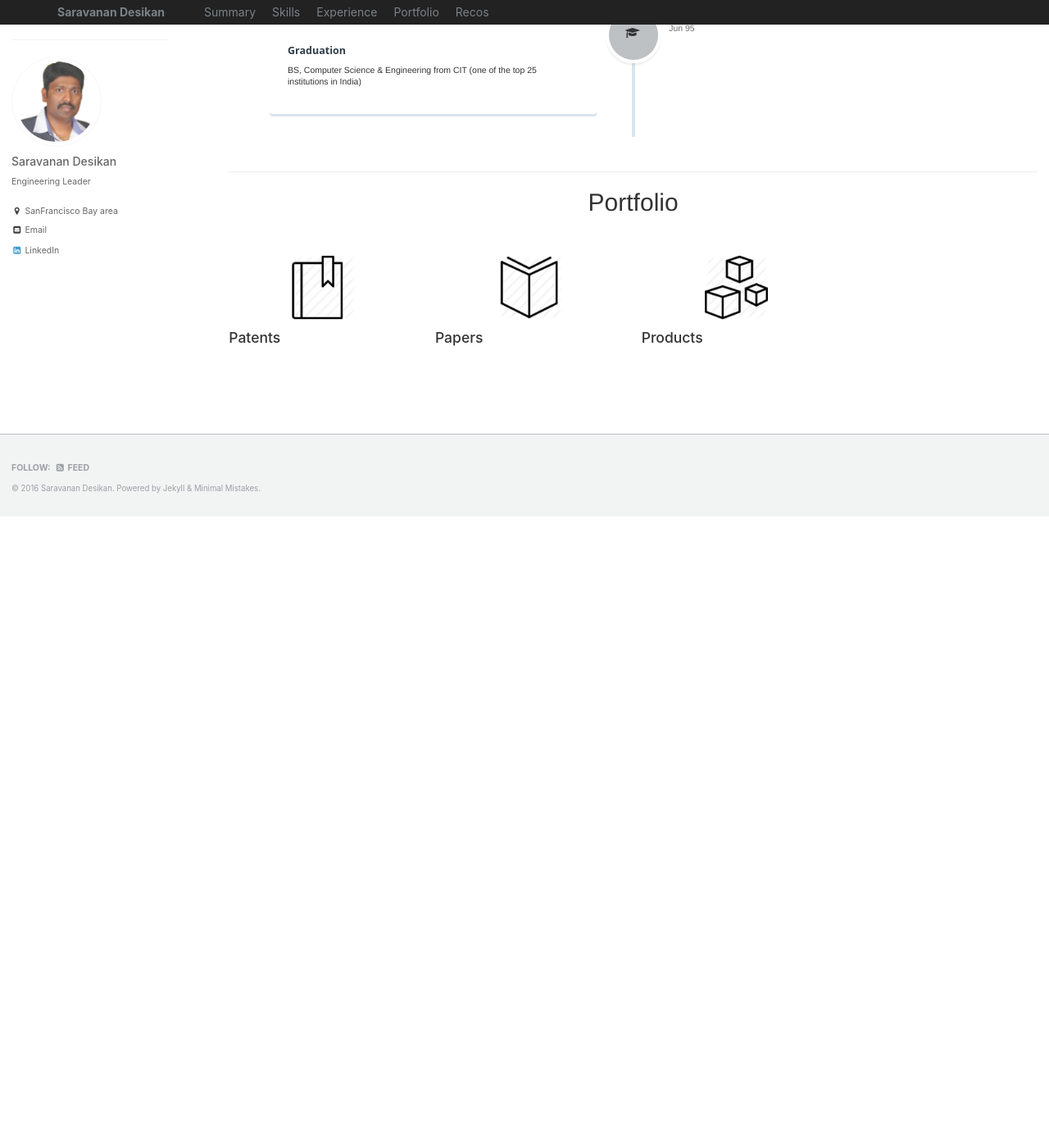
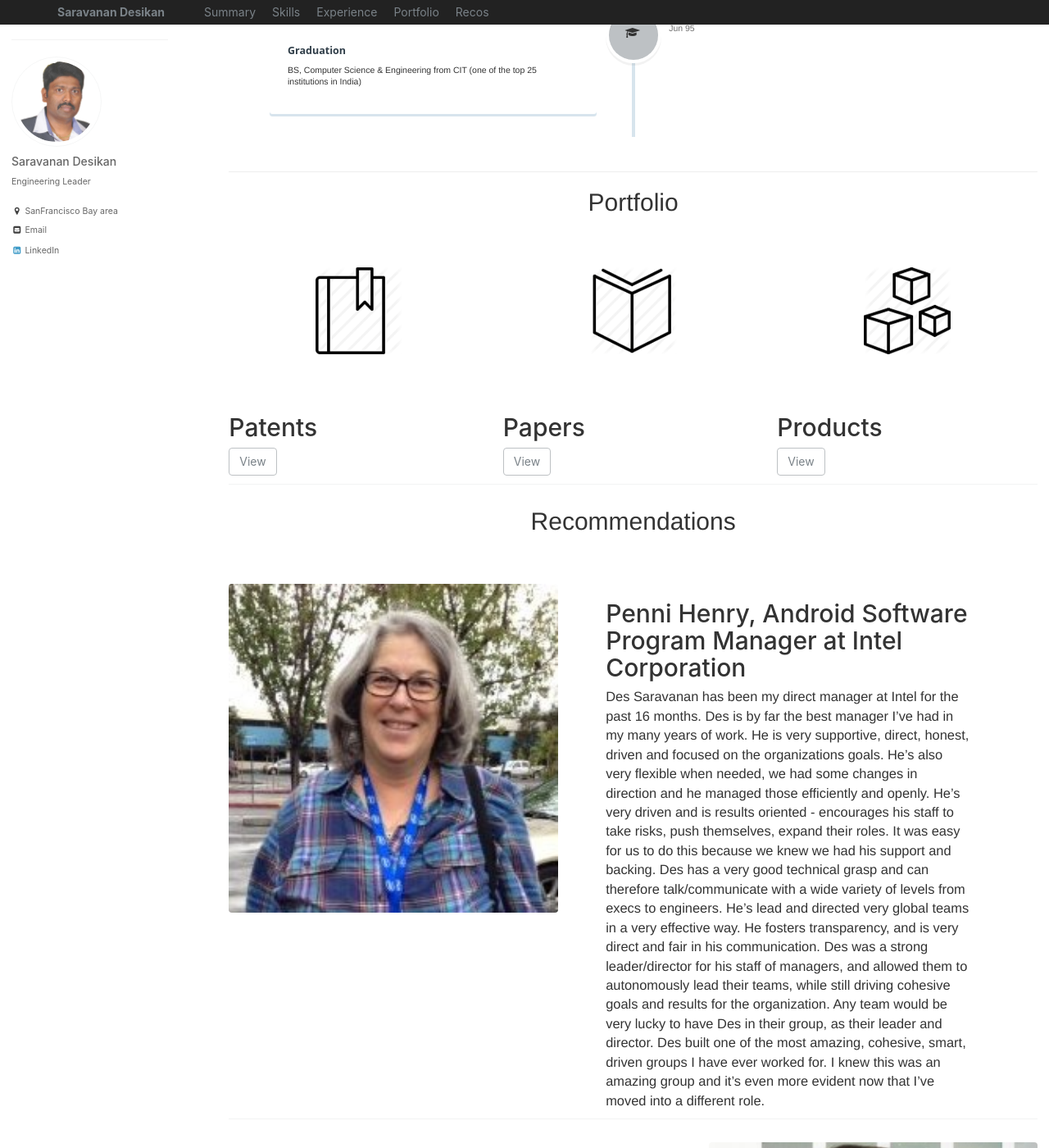
Before and after one commit to nitheeshkl/des, a Jekyll site: the page built from _pages/home.md, in a window 1280 px wide and 1400 px high, scrolled down 3436 px. Shown: the whole window at 82% size. Built offline with Jekyll 4.4.1, drawn with Linux system fonts in a browser that asks for light colours; before the commit the page ends 4066 px from its top, so only the background shows below that; some of the changed text lies outside the part shown.

Commit message:
add recommendations
Signed-off-by: Nitheesh K L <nitheesh.k.l@intel.com>

```diff
--- a/_pages/home.md
+++ b/_pages/home.md
@@ -9,7 +9,6 @@
 **Android**, **Mobile platforms**, **Runtimes**, **Networking** and **Security**.
 Flexible approach to perform in different roles and to scale appropriately as
 the team requires."
-
 header:
     overlay_image: banner_bg.jpg
     overlay_image_2: bio-photo.jpg
@@ -70,6 +69,88 @@
             institutions in India)"
       fa-icon: graduation-cap
       date: "Jun 95"
+reco_penni:
+    - image_path: penni.jpg
+      alt: "Penni's reco"
+      title: "Penni Henry, Android Software Program Manager at Intel Corporation"
+      excerpt: "Des Saravanan has been my direct manager at Intel for the past
+      16 months. Des is by far the best manager I've had in my many years of
+      work. He is very supportive,  direct,  honest,  driven and focused on the
+      organizations goals. He's also very flexible when needed,  we had some
+      changes in direction and he managed those efficiently and openly. He's
+      very driven and is results oriented - encourages his staff to take risks,
+      push themselves,  expand their roles. It was easy for us to do this
+      because we knew we had his support and backing. Des has a very good
+      technical grasp and can therefore talk/communicate with a wide variety of
+      levels from execs to engineers. He's lead and directed very global teams
+      in a very effective way. He fosters transparency,  and is very direct and
+      fair in his communication. Des was a strong leader/director for his staff
+      of managers,  and allowed them to autonomously lead their teams,  while
+      still driving cohesive goals and results for the organization. Any team
+      would be very lucky to have Des in their group,  as their leader and
+      director. Des built one of the most amazing,  cohesive,  smart,  driven
+      groups I have ever worked for. I knew this was an amazing group and it's
+      even more evident now that I've moved into a different role."
+reco_abhay:
+    - image_path: abhay.jpg
+      alt: "Abhay's reco"
+      title: "Abhay Kanhere, Software Architect at Intel Corporation"
+      excerpt: "Des is a great team builder,  able to strike a good balance
+      between clock-work execution and innovation exploration. At Intel,  Des
+      has built a good technically strong team with transparency and execution
+      urgency. The team camaraderie is exceptionally noticeable."
+reco_sam:
+    - image_path: sam.jpg
+      alt: "Sam's reco"
+      title: "Sam Farsad, General Partner - Technology, Union Point Advisors"
+      excerpt: "Excellent engineering manager,  understands how to work with and
+      for the team. Technically sound and can help employees readily get around
+          obstacles and continue to maintain focus on the customer
+          feature/problem/deliverable."
+reco_surekha:
+    - title: "Surekha Gupta, Sr. Engineering Program Manager, Ericsson"
+      excerpt: "Des was a great manager with ability to recognize and nurture
+      his team’s strength; and encouraged open communication and effective
+      conflict-resolution within his team. His depth of technical knowledge
+      helped him make quick/tough decisions in order to meet schedules without
+      compromising quality. During my time at Consentry Networks he helped me
+      grow in both my technical and interpersonal abilities and I would love to
+      work with him again"
+reco_matt:
+    - title: "Matt Peters, Director, Technical Operations at FireEye, Inc."
+      excerpt: "I worked directly for Des for a over two years. During that time
+      I grew to respect him as one of the best bossed I have had. In a fast
+      moving company where customer requests and issues were constantly inbound,
+      he had the ability to prioritize them quickly and insulate his team from
+      the constant flux. In so doing,  he made on-time delivery a reality,  and
+      helped the product get out the door.
+      In addition,  he was able to deal with each team member individually,
+      based on their strengths and weaknesses in such a way that a real team was
+      built. Des encouraged people to help each other,  and to ask for help,  in
+      an environment that led to the construction of a real team.
+      It was a pleasure to work for him."
+portfolio:
+    - image_path: patents.png
+      alt: "patents"
+      title: "Patents"
+      excerpt: ""
+      url: "/portfolio/patents/"
+      btn_label: "View"
+      btn_class: "btn--inverse"
+    - image_path: papers.png
+      alt: "papers"
+      title: "Papers"
+      excerpt: ""
+      url: "/portfolio/papers/"
+      btn_label: "View"
+      btn_class: "btn--inverse"
+    - image_path: products.png
+      alt: "products"
+      title: "Products"
+      excerpt: ""
+      url: "/portfolio/products/"
+      btn_label: "View"
+      btn_class: "btn--inverse"
 
 ---
 
@@ -121,8 +202,24 @@
 ---------
 {: .text-center}
 
-<div class="grid__wrapper">
-  {% for post in site.portfolio %}
-    {% include archive-single.html type="grid" %}
-  {% endfor %}
-</div>
+
+{% include feature_row id="portfolio" %}
+
+
+<section id="recos"/>
+
+Recommendations
+---------------
+{: .text-center}
+
+<br/><br/>
+
+{% include feature_row id="reco_penni" type="left" %}
+
+{% include feature_row id="reco_abhay" type="right" %}
+
+{% include feature_row id="reco_sam" type="left" %}
+
+{% include feature_row id="reco_surekha" type="right" %}
+
+{% include feature_row id="reco_matt" type="left" %}
```
Also changed, not shown: assets/_scss/_archive.scss (+4 -4 lines), assets/css/main.css, images/abhay.jpg (added), images/penni.jpg (added), images/sam.jpg (added).
